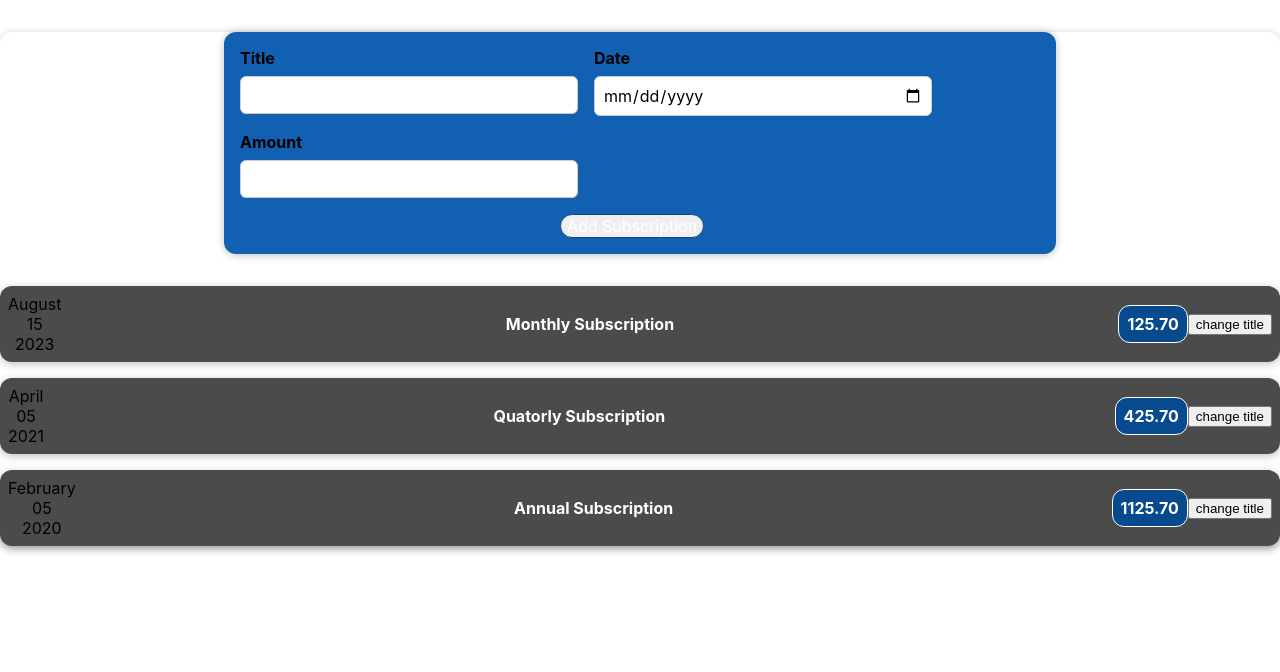
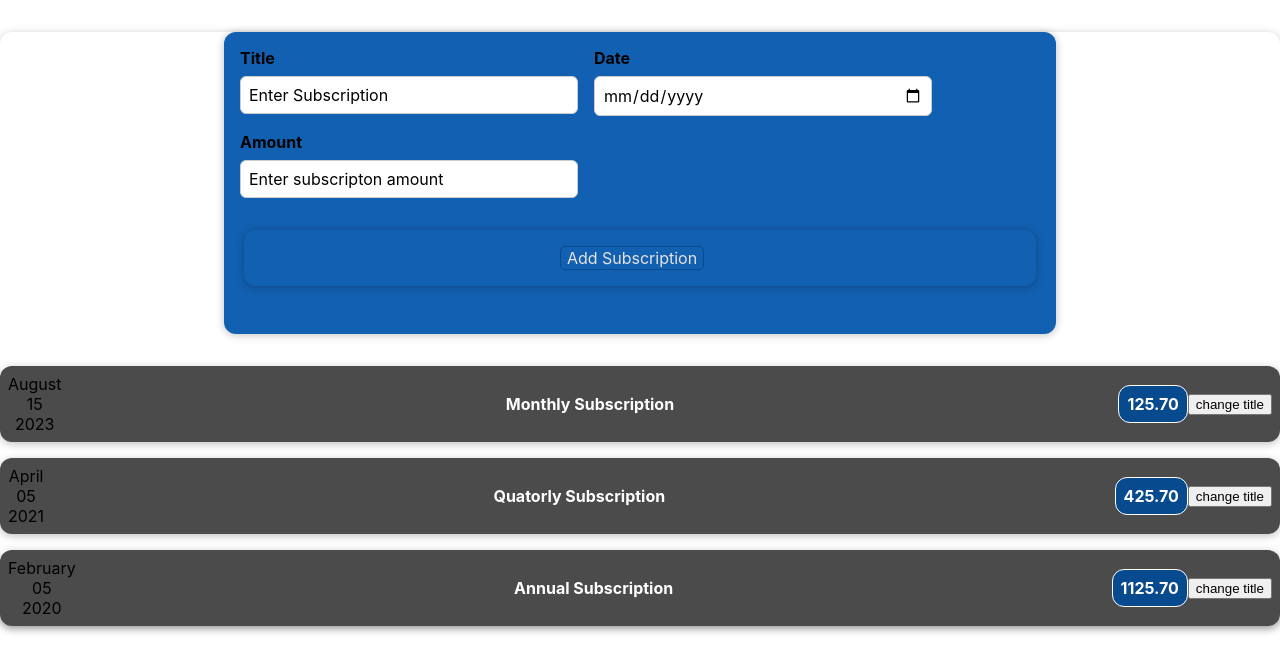
Before and after one commit to ShivamGupta3935/react_learning_practice, a React (Create React App) app: page / in a window 1280 px wide. Shown: the top 672 px of the page. Built offline with nearby package versions, Linux system fonts and the light colour scheme.

Commit message:
adding some method which user can adding subscription method

```diff
--- a/src/App.js
+++ b/src/App.js
@@ -30,9 +30,13 @@ const App = () => {
   // let date = new Date('2023','07','15') ;
   // let title = "Monthly Subscription"
   // let amount = "125.00"
+  const addSubscriptionHandler=(data)=>{
+    subscriptions.push(data)
+    console.log("Add subscription", data);
+  }
   return (
     <Container className="App">
-      <NewSubscriptions/>
+      <NewSubscriptions onAddSubscription={addSubscriptionHandler}/>
       <Subscription date={subscriptions[0].date} title= {subscriptions[0].title} amount= {subscriptions[0].amount} />
       <Subscription date={subscriptions[1].date} title= {subscriptions[1].title} amount= {subscriptions[1].amount} />
       <Subscription date={subscriptions[2].date} title= {subscriptions[2].title} amount= {subscriptions[2].amount} />
--- a/src/components/subscriptionss/NewSubscription/FormSubscription.js
+++ b/src/components/subscriptionss/NewSubscription/FormSubscription.js
@@ -1,59 +1,67 @@
 import './FormSubscription.css'
+import './NewSubscriptions.css'
 import { useState } from 'react'
-const FormSubscription=()=>{
+const FormSubscription = (props) => {
     // const [userTitle, setUserTitle] = useState("")
     // const [userDate, setUserDate] = useState("")
     // const [userAmount, setUserAmount] = useState("")
-    const [form, setForm] = useState({userTitle:'',userDate:'',userAmount:''})
+    const [form, setForm] = useState({ userTitle: 'Enter Subscription ', userDate: '', userAmount:'Enter subscripton amount' })
 
     const titleChangeHandler = (events) => {
         // setUserTitle(events.target.value)
         // console.log("user title ",userTitle)
         // setForm({...form,userDate:events.target.value})
         setForm((prevState) => {
-            return({...prevState,userTitle:events.target.value})
+            return ({ ...prevState, userTitle: events.target.value })
         })
         console.log(form);
 
     }
-    const dateChangeHandler=(events)=>{
+    const dateChangeHandler = (events) => {
         //   setUserDate(events.target.value)
         //   console.log("User Date : ",userDate);
         // setForm({...form,userAmount:events.target.value})
         setForm((prevState) => {
-            return({...prevState,userDate:events.target.value})
+            return ({ ...prevState, userDate: events.target.value })
         })
         console.log(form);
 
     }
-    const amountChangeHandler=(events)=>{
+    const amountChangeHandler = (events) => {
         //   setUserAmount(events.target.value)
         //   console.log("User Amount is : ",userAmount);
         // setForm({...form,userTitle:events.target.value})
         setForm((prevState) => {
-            return({...prevState,userAmount:events.target.value})
+            return ({ ...prevState, userAmount: events.target.value })
         })
         console.log(form);
+    }
+
+    const submitHandler=(events)=> {
+          events.preventDefault();
+          const subscriptionObj = {title:form.userTitle,amount:form.userAmount,date:new Date(form.userDate)}
+          props.onSave(subscriptionObj)
+          console.log("onSubmit :",subscriptionObj);
+    }
 
 
-    }
     return (
-        <form>
-            <div className='new_subscription_controls'>
+        <form onSubmit={submitHandler}>
+            <div className=' new_subscription_controls'>
                 <div className='new_subscription_control'>
-                   <label>Title</label>
-                   <input type='text' onChange={titleChangeHandler}></input>
+                    <label>Title</label>
+                    <input type='text' value={form.userTitle} onChange={titleChangeHandler}></input>
                 </div>
                 <div className='new_subscription_control'>
-                   <label>Date</label>
-                   <input type='date'onChange={dateChangeHandler}></input>
+                    <label>Date</label>
+                    <input type='date' value={form.userDate} onChange={dateChangeHandler}></input>
                 </div>
                 <div className='new_subscription_control'>
-                   <label>Amount</label>
-                   <input type='text' onChange={amountChangeHandler}></input>
+                    <label>Amount</label>
+                    <input type='text' value={form.userAmount} onChange={amountChangeHandler}></input>
                 </div>
             </div>
-            <div className='new_subscription_actions'>
+            <div className='new_subscription  new_subscription_actions'>
                 <button type='submit' className="">Add Subscription</button>
             </div>
         </form>
--- a/src/components/subscriptionss/NewSubscription/NewSubscriptios.css
+++ b/src/components/subscriptionss/NewSubscription/NewSubscriptions.css
@@ -14,9 +14,10 @@
     cursor: pointer;
     padding: 1rem, 2rem;
     border: 1px solid #084a8e;
-    color: white;
-    border-radius: 12px;
+    color: rgb(232, 226, 226);
+    border-radius: 5px;
     margin-right:  1rem;
+    background-color: transparent;
 }
 
 .new_subscription button:hover,
--- a/src/components/subscriptionss/NewSubscription/NewSubscriptions.js
+++ b/src/components/subscriptionss/NewSubscription/NewSubscriptions.js
@@ -1,7 +1,13 @@
 import FormSubscription from './FormSubscription';
-import './NewSubscriptios.css'
-const NewSubscriptions=()=>{
-    return<div className='new_subscription new_subscription_actions'><FormSubscription/></div>
+import './NewSubscriptions.css'
+const NewSubscriptions=(props)=>{
+       let onSaveHandler=(data) => {
+        const subscriptionData={...data,id:Math.random().toString()}
+        props.onAddSubscription(subscriptionData);
+        console.log("On Add Subscription",subscriptionData );
+    }
+    return<div className='new_subscription '><FormSubscription onSave={onSaveHandler}/></div>
 
 }
+
 export default NewSubscriptions;
```
